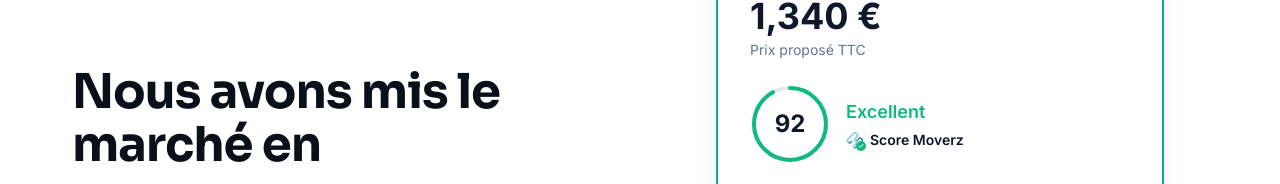
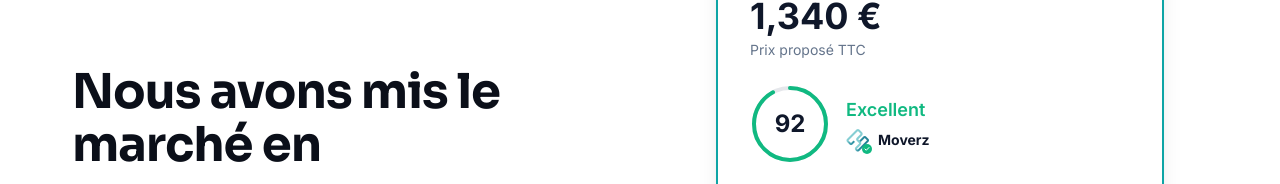
Before and after one commit to gdetaisne/moverz-fr, a Next.js app: page / in a window 1280 px wide. Shown: the part 1714-1898 px from the top of the page. Built offline with nearby package versions, Linux system fonts and the light colour scheme.

Commit message:
✨ Carousel: Logo Moverz plus gros (24px) + texte simplifié 'Moverz'

```diff
--- a/components/sections/ComparableQuotesMockScrolly.tsx
+++ b/components/sections/ComparableQuotesMockScrolly.tsx
@@ -122,9 +122,9 @@ function MoverCardDetailed({ mover, index }: { mover: typeof MOVERS[0]; index: n
           <p className="text-lg font-semibold" style={{ color: mover.scoreColor }}>
             {mover.scoreLabel}
           </p>
-          <div className="flex items-center gap-1.5 mt-1">
+          <div className="flex items-center gap-2 mt-1">
             <div className="relative">
-              <Image src="/logo.png" alt="Moverz" width={18} height={18} className="h-4.5 w-4.5" />
+              <Image src="/logo.png" alt="Moverz" width={24} height={24} className="h-6 w-6" />
               <div
                 className="absolute -bottom-0.5 -right-0.5 h-2.5 w-2.5 rounded-full flex items-center justify-center"
                 style={{ background: "#10B981" }}
@@ -141,7 +141,7 @@ function MoverCardDetailed({ mover, index }: { mover: typeof MOVERS[0]; index: n
                 </svg>
               </div>
             </div>
-            <span className="text-sm font-semibold text-slate-900">Score Moverz</span>
+            <span className="text-sm font-bold text-slate-900">Moverz</span>
           </div>
         </div>
       </div>
```
